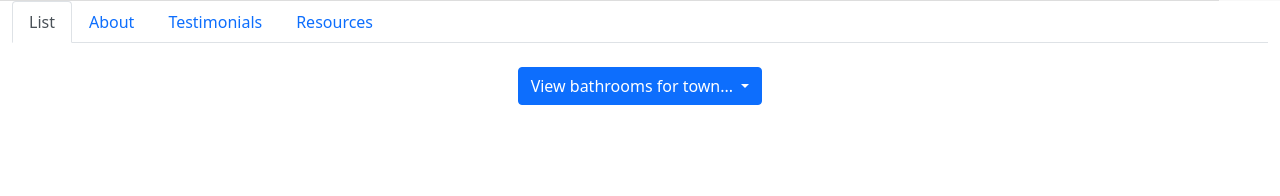
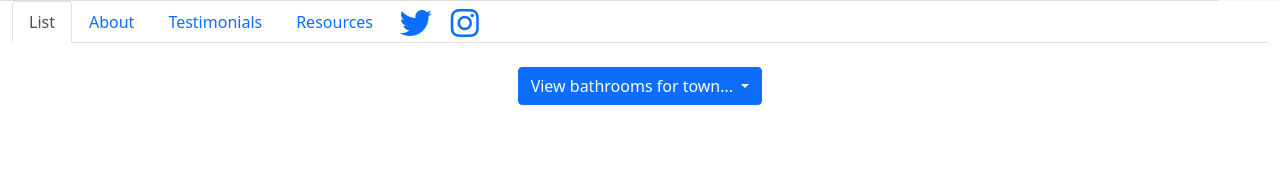
Before and after one commit to amithsaligrama/bathroomaccess, a Django app: template bathroom_map/templates/map.html in a window 1280 px wide. Shown: the part 559-755 px from the top of the page. Run offline with Django 3.2, Linux system fonts and the light colour scheme; the template is opened without the code that fills it, so the values that code supplies are empty; some libraries are stand-ins or nearby versions.

Commit message:
Add twitter and instagram

```diff
--- a/bathroom_map/templates/map.html
+++ b/bathroom_map/templates/map.html
@@ -10,6 +10,7 @@
   <!-- JavaScript Bundle with Popper -->
   <script src="https://cdn.jsdelivr.net/npm/bootstrap@5.1.3/dist/js/bootstrap.bundle.min.js" integrity="sha384-ka7Sk0Gln4gmtz2MlQnikT1wXgYsOg+OMhuP+IlRH9sENBO0LRn5q+8nbTov4+1p" crossorigin="anonymous"></script>
   <script src="https://unpkg.com/leaflet@1.7.1/dist/leaflet.js"></script>
+  <script src="https://kit.fontawesome.com/66634f6c24.js" crossorigin="anonymous"></script>
 
   <style>
     .legend {
@@ -144,6 +145,8 @@
             <button class="nav-link" id="nav-about-tab" data-bs-toggle="tab" data-bs-target="#nav-about" type="button" role="tab" aria-controls="nav-about" aria-selected="false">About</button>
             <button class="nav-link" id="nav-testimonials-tab" data-bs-toggle="tab" data-bs-target="#nav-testimonials" type="button" role="tab" aria-controls="nav-testimonials" aria-selected="false">Testimonials</button>
             <button class="nav-link" id="nav-resources-tab" data-bs-toggle="tab" data-bs-target="#nav-resources" type="button" role="tab" aria-controls="nav-resources" aria-selected="false">Resources</button>
+            <a href="https://www.twitter.com/bathroom_access"><i class="fab fa-twitter" style="font-size: 2em; margin-top: 0.2em; padding-left: 0.3em;"></i></a>
+            <a href="https://www.instagram.com/gottagoboston"><i class="fab fa-instagram" style="font-size: 2em; margin-top: 0.2em; padding-left: 0.6em;"></i></a>
           </div>
         </nav>
         <div class="tab-content" id="nav-tabContent">
```
